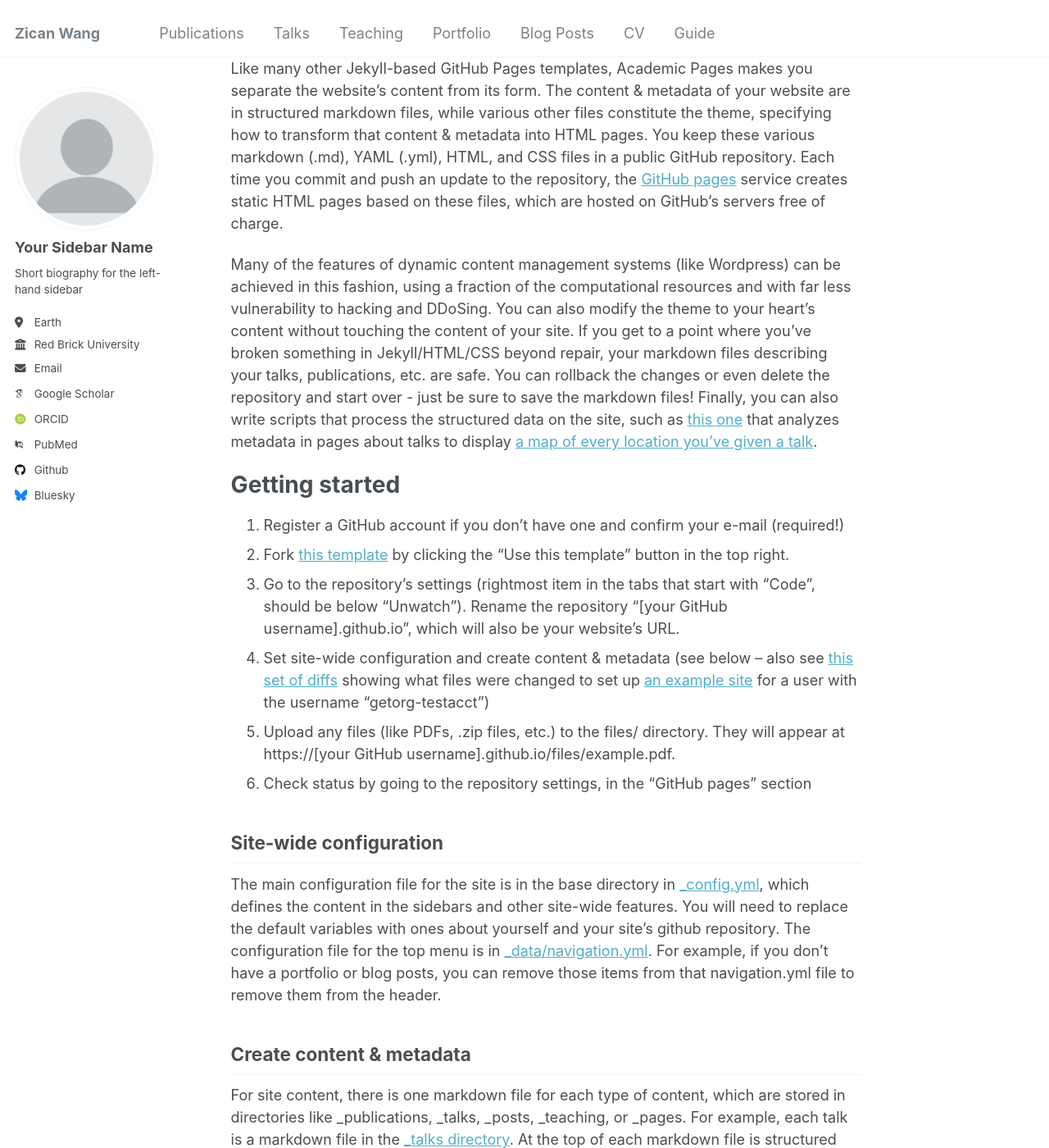
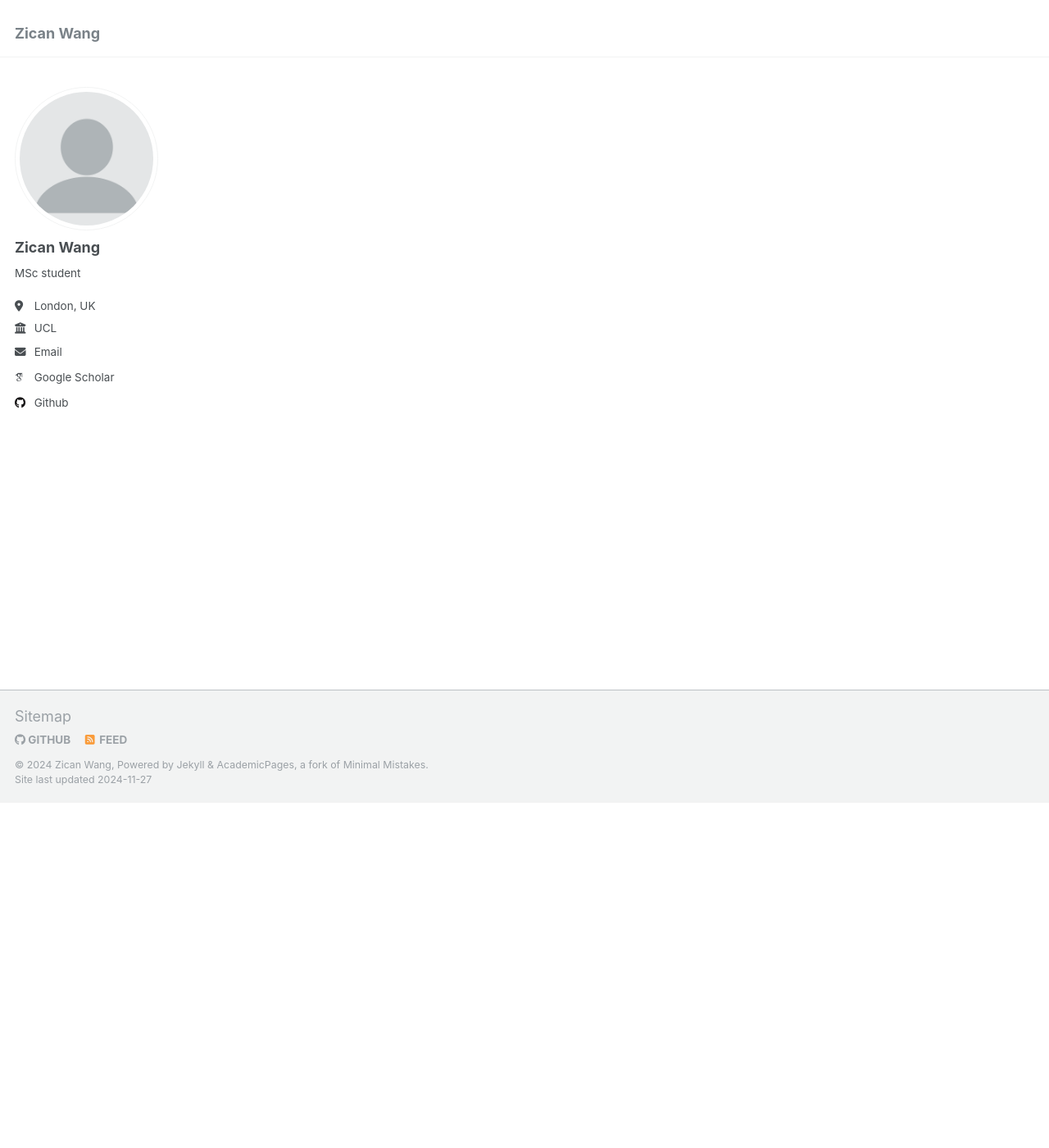
Before and after one commit to wangzican/wangzican.github.io, a Jekyll site: the page built from _pages/about.md, in a window 1280 px wide and 1400 px high, scrolled down 421 px. Shown: the whole window at 82% size. Built offline with Jekyll 4.4.1, drawn with Linux system fonts in a browser that asks for light colours; some web fonts are replaced; some of the changed text lies outside the part shown.

Commit message:
strip push

```diff
--- a/Gemfile
+++ b/Gemfile
@@ -9,3 +9,4 @@ group :jekyll_plugins do
 end
 
 gem 'github-pages'
+gem 'tzinfo-data'
--- a/_config.yml
+++ b/_config.yml
@@ -22,21 +22,21 @@
 author:
   # Biographic information
   avatar           : "profile.png"
-  name             : "Your Sidebar Name"
+  name             : "Zican Wang"
   pronouns         : # example: "she/her"
-  bio              : "Short biography for the left-hand sidebar"
-  location         : "Earth"
-  employer         : "Red Brick University"
+  bio              : "MSc student"
+  location         : "London, UK"
+  employer         : "UCL"
   uri              : # URL
-  email            : "none@example.org"
+  email            : "zcabanj@ucl.ac.uk"
 
   # Academic websites
   arxiv            : # URL - Update with the correct link to your profile
-  googlescholar    : "https://scholar.google.com/citations?user=PS_CX0AAAAAJ"
+  googlescholar    : "https://scholar.google.com/citations?user=qO8JCcgAAAAJ&hl=en"
   impactstory      : # URL
-  orcid            : "http://orcid.org/yourorcidurl"
+  orcid            : #"http://orcid.org/yourorcidurl"
   semantic         : # URL
-  pubmed           : "https://www.ncbi.nlm.nih.gov/pubmed/?term=john+snow"
+  pubmed           : #"https://www.ncbi.nlm.nih.gov/pubmed/?term=john+snow"
   researchgate     : # URL
   scopus           : # URL
 
@@ -44,12 +44,12 @@
   bitbucket        : # Username - Update with your username on the site
   codepen          : # Username
   dribbble         : # Username
-  github           : "academicpages"
+  github           : "wangzican"
   kaggle           : # Username
   stackoverflow    : # User number or user number and name (i.e., use "1" or "1/jeff-atwood")
 
   # Social media
-  bluesky          : "bsky.app" # Replace this with you Bluesky username
+  bluesky          : #"bsky.app" # Replace this with you Bluesky username
   facebook         : # Username
   flickr           : # Username
   foursquare       : # Username
--- a/_pages/about.md
+++ b/_pages/about.md
@@ -1,12 +1,12 @@
 ---
 permalink: /
-title: "Academic Pages is a ready-to-fork GitHub Pages template for academic personal websites"
+title: "Front page"
 author_profile: true
 redirect_from:
   - /about/
   - /about.html
 ---
-
+<!--
 This is the front page of a website that is powered by the [Academic Pages template](https://github.com/academicpages/academicpages.github.io) and hosted on GitHub pages. [GitHub pages](https://pages.github.com) is a free service in which websites are built and hosted from code and data stored in a GitHub repository, automatically updating when a new commit is made to the repository. This template was forked from the [Minimal Mistakes Jekyll Theme](https://mmistakes.github.io/minimal-mistakes/) created by Michael Rose, and then extended to support the kinds of content that academics have: publications, talks, teaching, a portfolio, blog posts, and a dynamically-generated CV. You can fork [this template](https://github.com/academicpages/academicpages.github.io) right now, modify the configuration and markdown files, add your own PDFs and other content, and have your own site for free, with no ads!
 
 A data-driven personal website
@@ -46,4 +46,4 @@ Example: editing a markdown file for a talk
 
 For more info
 ------
-More info about configuring Academic Pages can be found in [the guide](https://academicpages.github.io/markdown/), the [growing wiki](https://github.com/academicpages/academicpages.github.io/wiki), and you can always [ask a question on GitHub](https://github.com/academicpages/academicpages.github.io/discussions). The [guides for the Minimal Mistakes theme](https://mmistakes.github.io/minimal-mistakes/docs/configuration/) (which this theme was forked from) might also be helpful.
+More info about configuring Academic Pages can be found in [the guide](https://academicpages.github.io/markdown/), the [growing wiki](https://github.com/academicpages/academicpages.github.io/wiki), and you can always [ask a question on GitHub](https://github.com/academicpages/academicpages.github.io/discussions). The [guides for the Minimal Mistakes theme](https://mmistakes.github.io/minimal-mistakes/docs/configuration/) (which this theme was forked from) might also be helpful. -->
```
Also changed, not shown: _data/navigation.yml (+14 -14 lines).
